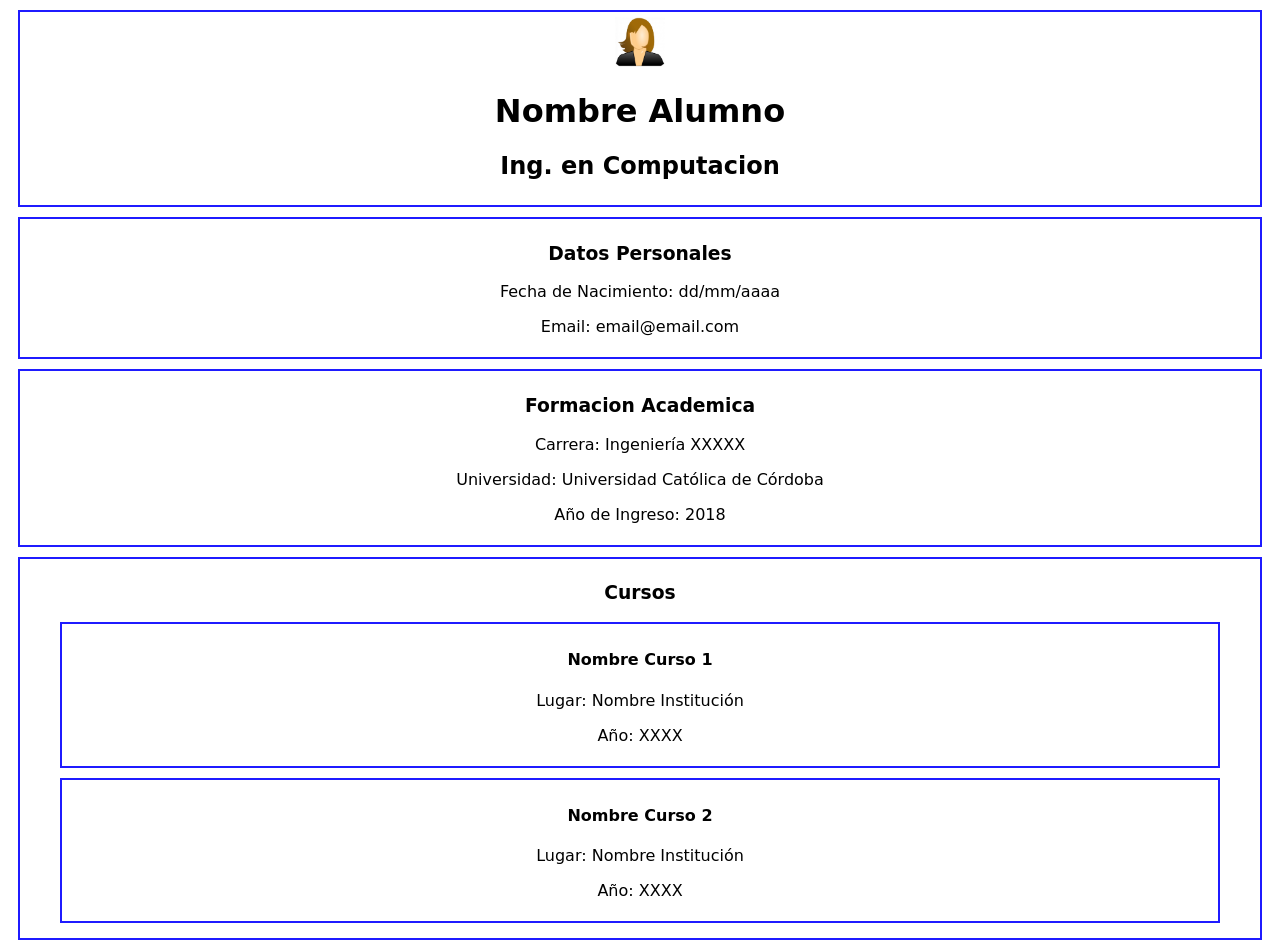
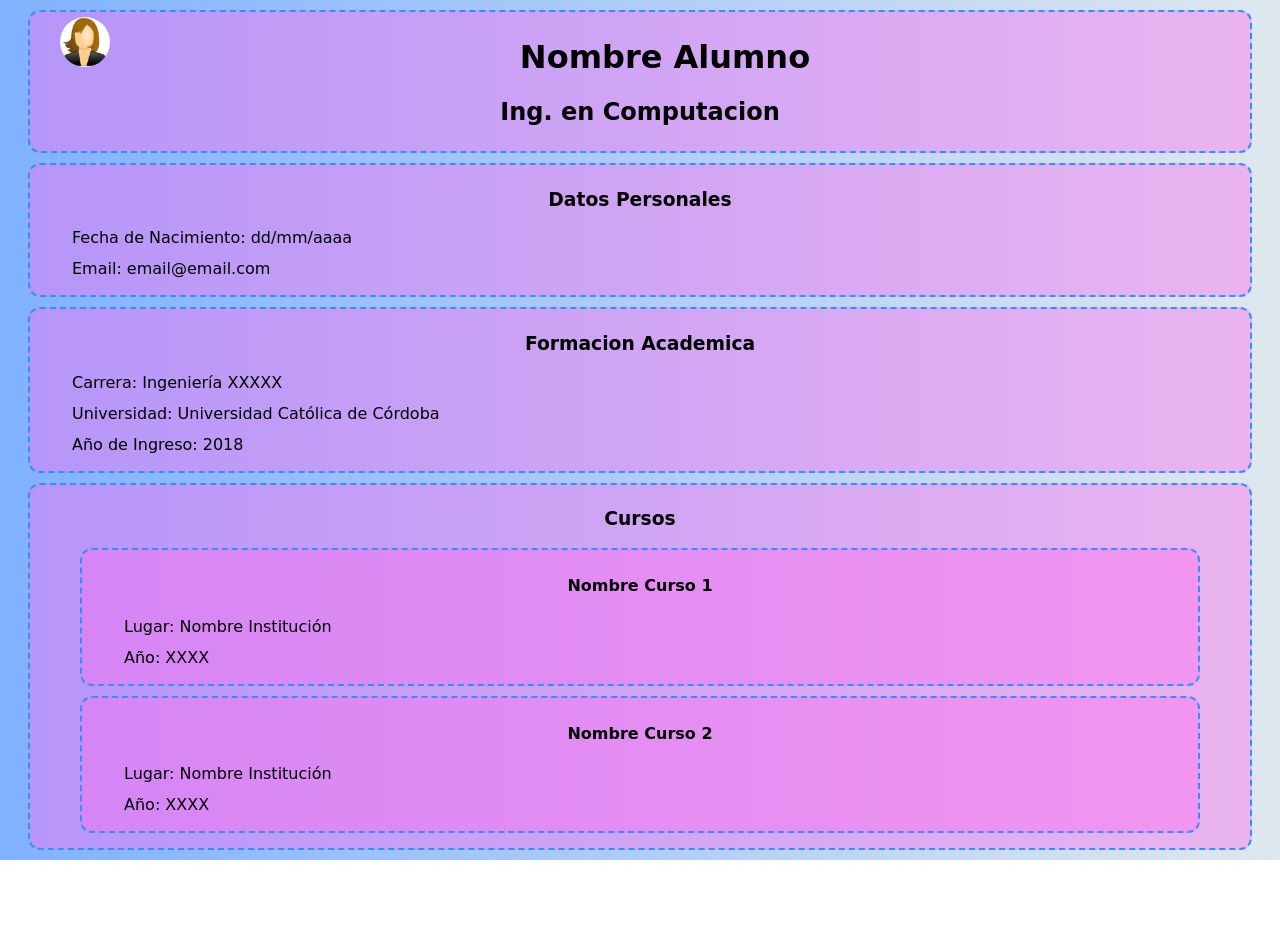
Before and after one commit to UCC-LabCompu2/ejercicios2022-edme88, a plain HTML site: page Ejercicios-CSS/ej_cv.html in a window 1280 px wide. After the commit the page ends 860 px from the top, so only its background shows below. Drawn offline with Linux system fonts and the light colour scheme; a web font is replaced by a local one.

Commit message:
Se agregaron ejercicios de CSS

```diff
--- a/Ejercicios-CSS/ej_cv.html
+++ b/Ejercicios-CSS/ej_cv.html
@@ -4,18 +4,34 @@
     <meta charset="UTF-8">
     <title>CV Agustina Aliciardi</title>
     <link href="https://fonts.googleapis.com/css?family=Gugi" rel="stylesheet">
+    <link rel="preconnect" href="https://fonts.googleapis.com">
+    <link rel="preconnect" href="https://fonts.gstatic.com" crossorigin>
+    <link href="https://fonts.googleapis.com/css2?family=Square+Peg&display=swap" rel="stylesheet">
+    <link rel="shortcut icon" href="imagenes/favicon.jpg" type="image/x-icon">
     <style>
         body{
             text-align: center;
             font-family: 'Gugi', cursive;
+            background: linear-gradient(to right, #7fb2ff, #dee8ee);
         }
         div{
-            border: 2px solid #1f1bff;
-            margin: 10px;
+            border: 2px dashed #2c92ff;
+            margin: 10px 20px;
             padding: 5px 30px;
+            background: rgba(255, 110, 241, 0.42);
+            border-radius: 12px;
         }
         img{
             width: 50px;
+            float: left;
+            border-radius: 50%;
+        }
+        div p{
+            text-align: left;
+            margin: 12px;
+        }
+        #nombre_persona{
+            font-family: 'Square Peg', cursive;
         }
     </style>
 </head>
@@ -23,18 +39,18 @@
 
 <div>
     <img src="imagenes/icono_usuario.jpg">
-    <h1>Nombre Alumno</h1>
+    <h1 id="nombre_persona">Nombre Alumno</h1>
     <h2>Ing. en Computacion</h2>
 </div>
 
 <div>
-    <h3>Datos Personales</h3>
+    <h3 class="titulos2">Datos Personales</h3>
     <p><span>Fecha de Nacimiento:</span> dd/mm/aaaa</p>
-    <p><span>Email:</span> email@email.com</p>
+    <p class="titulos2"><span>Email:</span> email@email.com</p>
 </div>
 
 <div>
-    <h3>Formacion Academica</h3>
+    <h3 class="titulos2">Formacion Academica</h3>
     <p><span>Carrera:</span> Ingeniería XXXXX</p>
     <p><span>Universidad:</span> Universidad Católica de Córdoba</p>
     <p><span>Año de Ingreso:</span> 2018</p>
```
Also changed, not shown: Ejercicios-CSS/ej_columnas.html (+16 -0 lines), Ejercicios-CSS/ej_leyes.html (+9 -0 lines), Ejercicios-CSS/imagenes/favicon.jpg (added).
